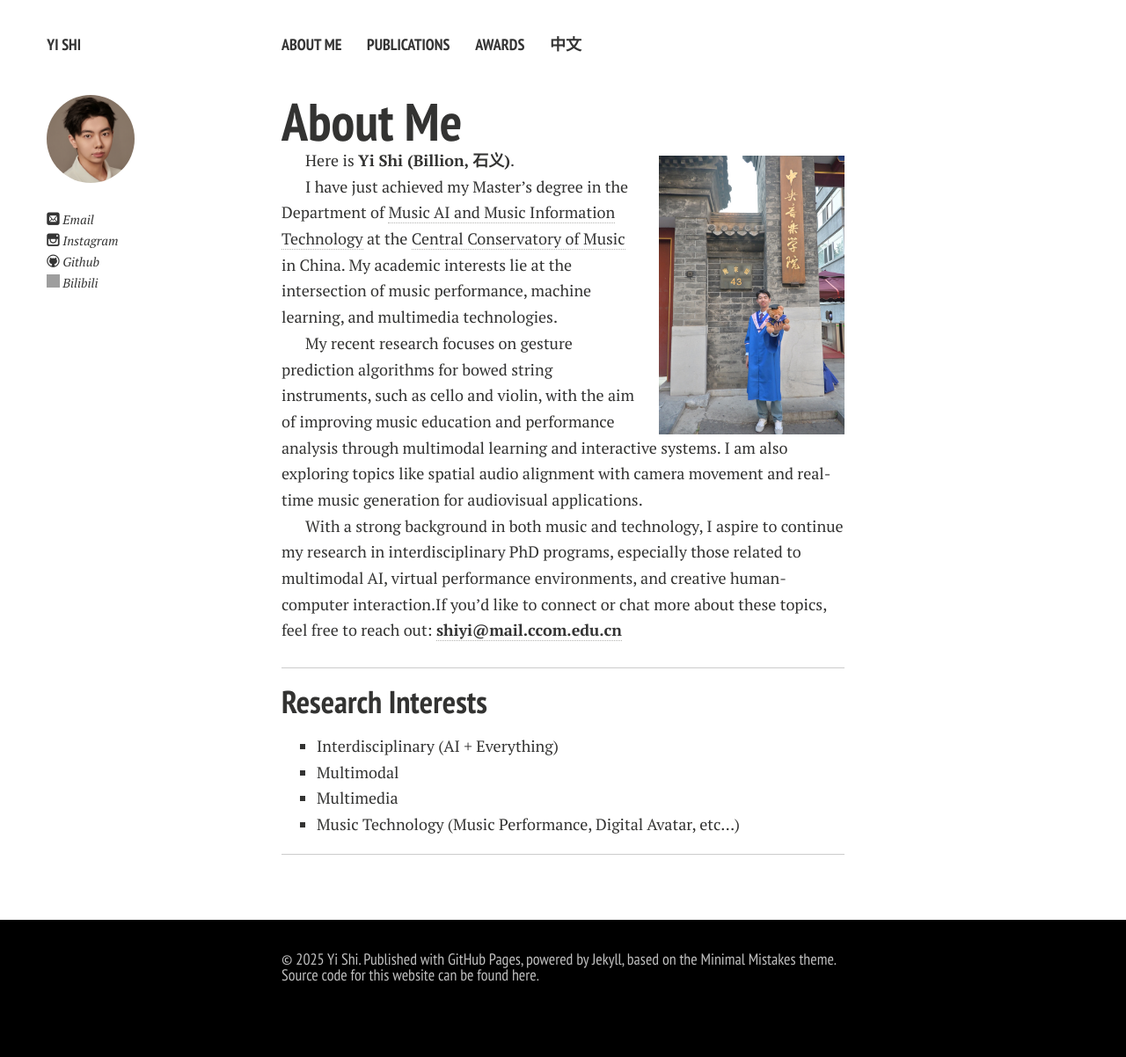
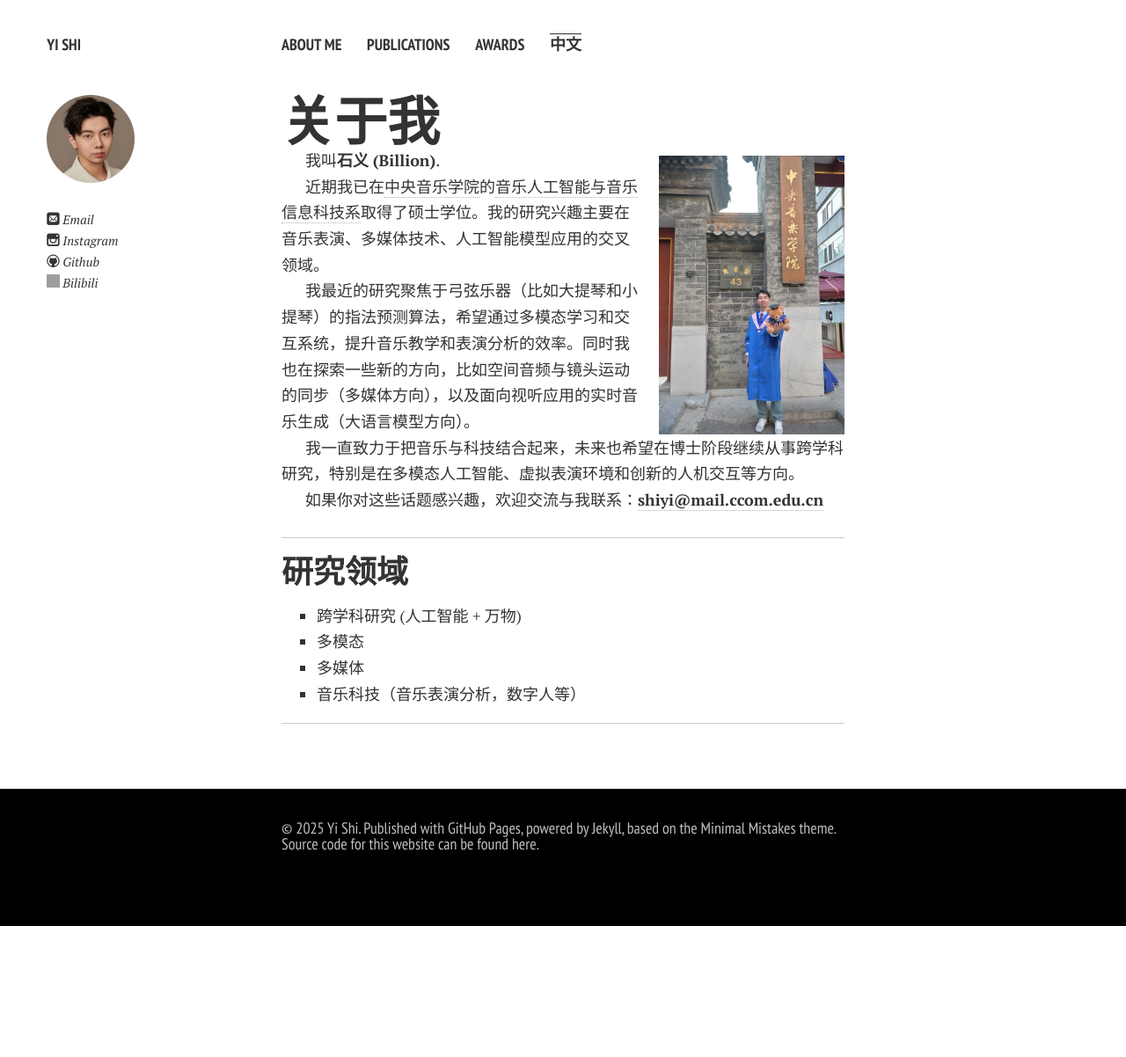
Before and after one commit to shiyi099/Billion.github.io, a Jekyll site: the page built from cn.md, in a window 1280 px wide. Shown: the whole page at 88% size. Built offline with Jekyll 4.4.1, drawn with Linux system fonts in a browser that asks for light colours; nearby versions of some CDN libraries; comment, search, counter and statistics services are not loaded; a style sheet for code colours, icons or effects is not loaded; our own code applies the rules of GitHub Pages for plain Markdown files; after the commit the page ends 1053 px from its top, so only the background shows below that; grey boxes are pictures that could not be loaded.

Commit message:
Update cn.md

```diff
--- a/cn.md
+++ b/cn.md
@@ -1,27 +1,31 @@
 ---
 layout: page
+permalink: /cn/index.html
+title: cn
 ---
 
-# About Me
+# 关于我
 
 <img title="" src="https://shiyi099.github.io/Billion.github.io/images/Yi Shi.jpg" alt="" class="floatpic">
 
-Here is **Yi Shi (Billion, 石义)**.<br>
+我叫**石义 (Billion)**.<br>
 
-I have just achieved my Master's degree in the Department of [Music AI and Music Information Technology](https://www.ccom.edu.cn/jgk/jxdw/ylrgznyylxxkjx.htm) at the [Central Conservatory of Music](https://zh.wikipedia.org/wiki/中央音乐学院) in China. My academic interests lie at the intersection of music performance, machine learning, and multimedia technologies.
+近期我已在[中央音乐学院](https://zh.wikipedia.org/wiki/中央音乐学院)的[音乐人工智能与音乐信息科技系](https://www.ccom.edu.cn/jgk/jxdw/ylrgznyylxxkjx.htm)取得了硕士学位。我的研究兴趣主要在音乐表演、多媒体技术、人工智能模型应用的交叉领域。
 
-My recent research focuses on gesture prediction algorithms for bowed string instruments, such as cello and violin, with the aim of improving music education and performance analysis through multimodal learning and interactive systems. I am also exploring topics like spatial audio alignment with camera movement and real-time music generation for audiovisual applications.
+我最近的研究聚焦于弓弦乐器（比如大提琴和小提琴）的指法预测算法，希望通过多模态学习和交互系统，提升音乐教学和表演分析的效率。同时我也在探索一些新的方向，比如空间音频与镜头运动的同步（多媒体方向），以及面向视听应用的实时音乐生成（大语言模型方向）。
 
-With a strong background in both music and technology, I aspire to continue my research in interdisciplinary PhD programs, especially those related to multimodal AI, virtual performance environments, and creative human-computer interaction.If you'd like to connect or chat more about these topics, feel free to reach out: [**shiyi@mail.ccom.edu.cn**](mailto:shiyi@ccom.edu.cn)
+我一直致力于把音乐与科技结合起来，未来也希望在博士阶段继续从事跨学科研究，特别是在多模态人工智能、虚拟表演环境和创新的人机交互等方向。
+
+如果你对这些话题感兴趣，欢迎交流与我联系：[**shiyi@mail.ccom.edu.cn**](mailto:shiyi@ccom.edu.cn)
 
 ---
 
-## Research Interests
+## 研究领域
 
-- Interdisciplinary (AI + Everything)
-- Multimodal
-- Multimedia
-- Music Technology (Music Performance, Digital Avatar, etc...)
+- 跨学科研究 (人工智能 + 万物)
+- 多模态
+- 多媒体
+- 音乐科技（音乐表演分析，数字人等）
 
 ---
 
```
